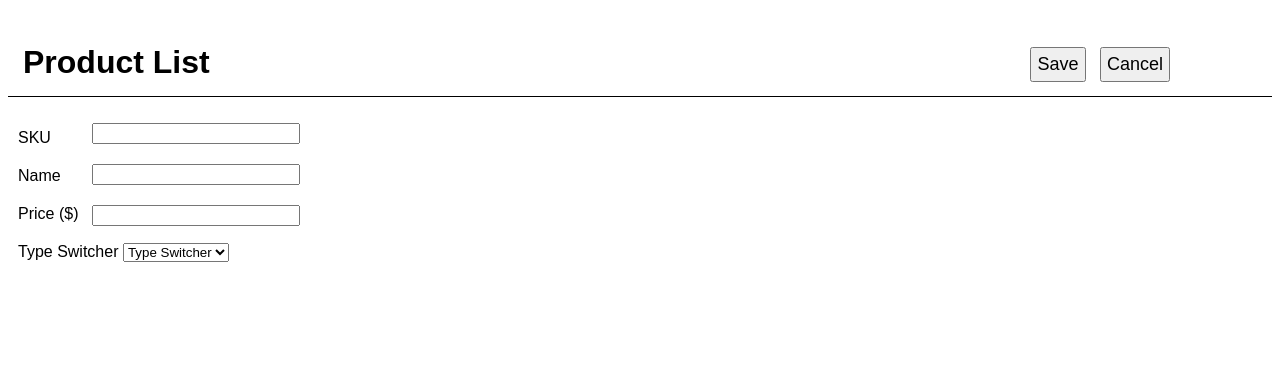
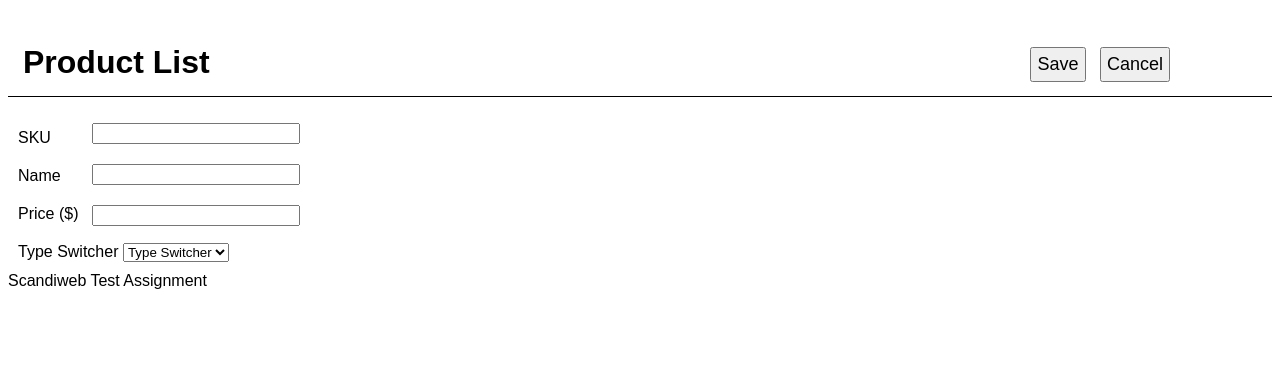
Before and after one commit to luizfellips/Scandiweb-Application, a PHP site: page /add-product.php in a window 1280 px wide. Shown: the top 379 px of the page. Run offline with PHP 8.4, Linux system fonts and the light colour scheme.

Commit message:
Update add-product.php

```diff
--- a/Production/public_html/add-product.php
+++ b/Production/public_html/add-product.php
@@ -137,6 +137,10 @@ if (isset($_POST['sku']) && isset($_POST['name']) && isset($_POST['price']) && i
 
         </div>
     </form>
+
+    <footer>
+        Scandiweb Test Assignment
+    </footer>
 </body>
 
 
```
